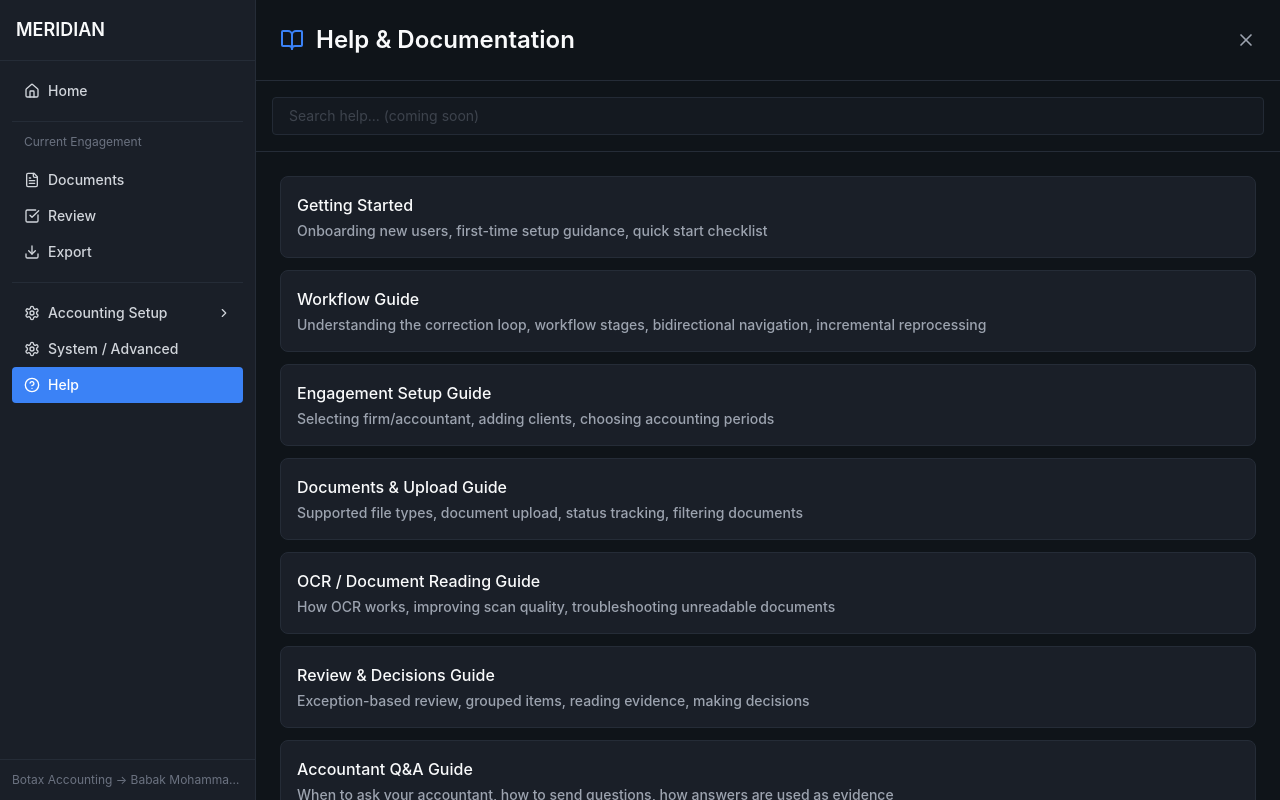
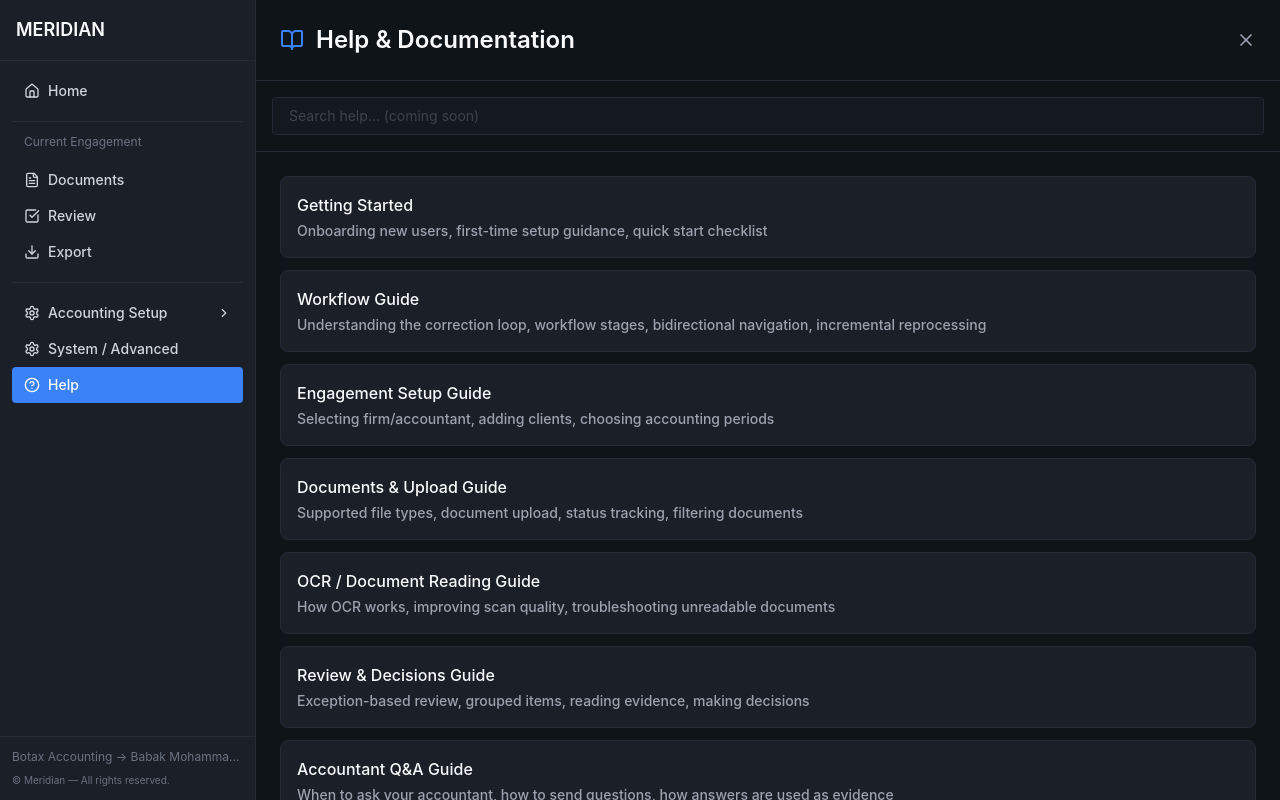
Before and after one commit to Mehrdad-KHE/Meridian-Phase2, a React (Vite) app: page /help in a window 1280 px wide. Built offline with nearby package versions, Linux system fonts and the light colour scheme.

Commit message:
chore: add app-wide copyright notice; verified safe local demo build

```diff
--- a/src/app/components/Sidebar.tsx
+++ b/src/app/components/Sidebar.tsx
@@ -262,13 +262,14 @@ export function Sidebar({ engagementName }: SidebarProps) {
       </nav>
 
       {/* Footer */}
-      {engagementName && (
-        <div className="p-3 border-t border-[#252C37]">
+      <div className="p-3 border-t border-[#252C37] space-y-2">
+        {engagementName && (
           <p className="text-xs text-[#6B7280] truncate" title={engagementName}>
             {engagementName}
           </p>
-        </div>
-      )}
+        )}
+        <p className="text-[10px] text-[#6B7280]">© Meridian — All rights reserved.</p>
+      </div>
     </div>
   );
 
--- a/src/app/screens/Home.tsx
+++ b/src/app/screens/Home.tsx
@@ -150,6 +150,10 @@ export function Home() {
             </div>
           </div>
         </div>
+
+        <p className="mt-10 pb-2 text-center text-[10px] text-[#6B7280]">
+          © Meridian — All rights reserved.
+        </p>
       </div>
     </div>
   );
--- a/src/app/screens/SelectClient.tsx
+++ b/src/app/screens/SelectClient.tsx
@@ -214,6 +214,10 @@ export function SelectClient() {
           </div>
         </div>
       )}
+
+      <p className="pb-4 text-center text-[10px] text-[#6B7280]">
+        © Meridian — All rights reserved.
+      </p>
     </div>
   );
 }
--- a/src/app/screens/SelectFirm.tsx
+++ b/src/app/screens/SelectFirm.tsx
@@ -162,6 +162,10 @@ export function SelectFirm() {
           </div>
         </div>
       )}
+
+      <p className="pb-4 text-center text-[10px] text-[#6B7280]">
+        © Meridian — All rights reserved.
+      </p>
     </div>
   );
 }
--- a/src/app/screens/SelectPeriod.tsx
+++ b/src/app/screens/SelectPeriod.tsx
@@ -224,6 +224,10 @@ export function SelectPeriod() {
         </div>
 
       </div>
+
+      <p className="pb-4 text-center text-[10px] text-[#6B7280]">
+        © Meridian — All rights reserved.
+      </p>
     </div>
   );
 }
```
